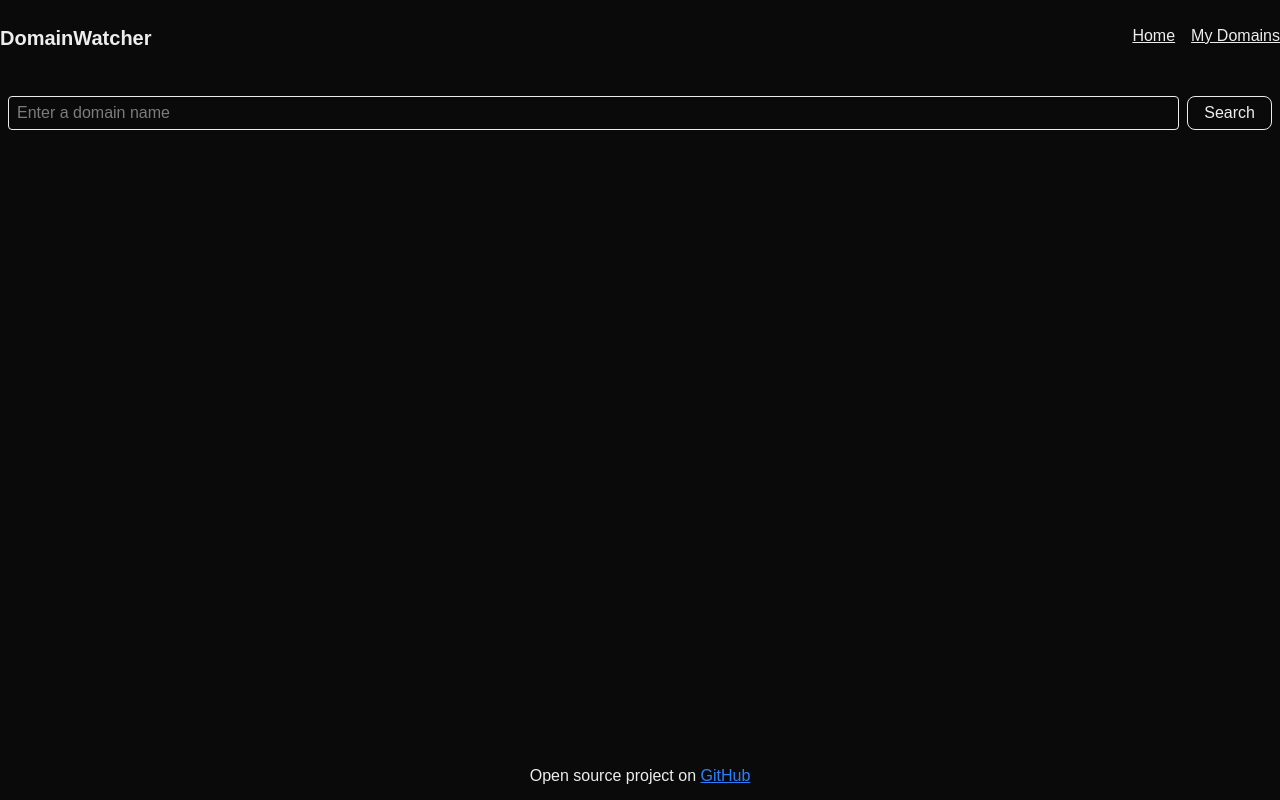
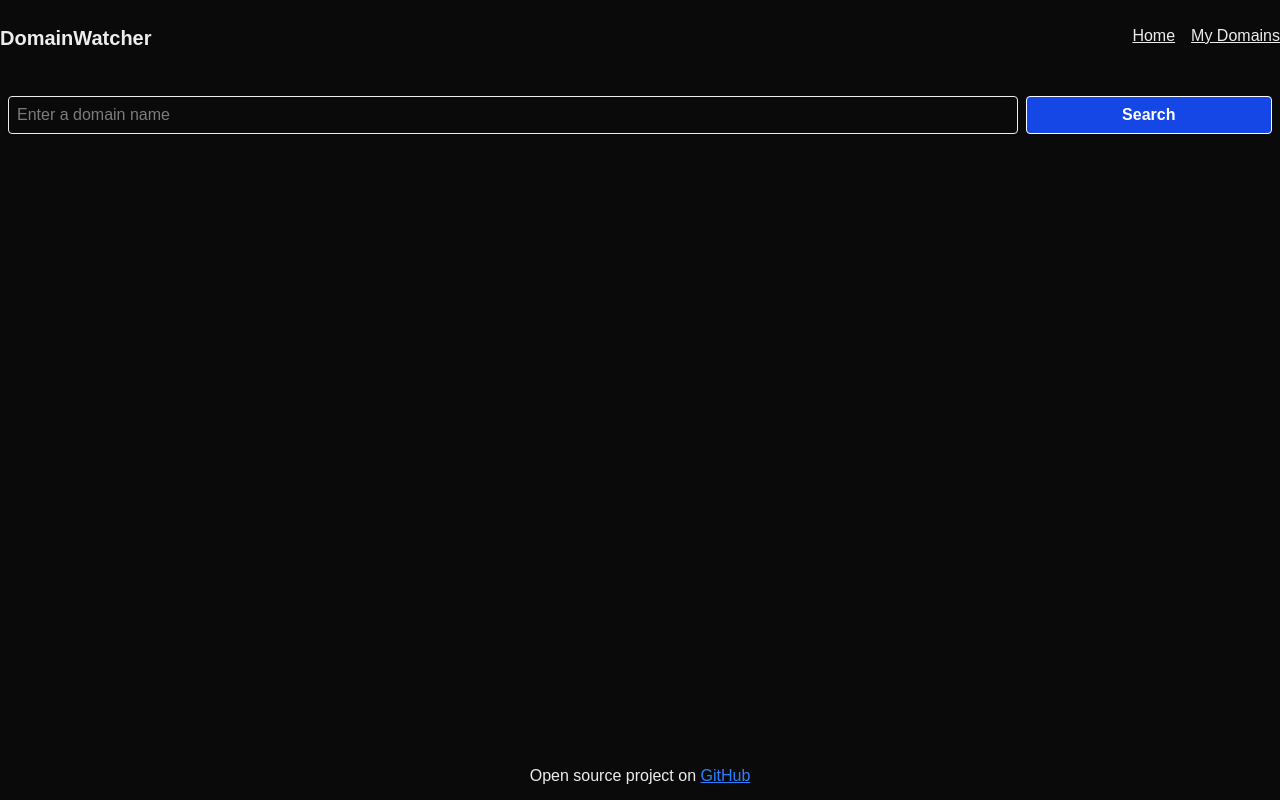
Before and after one commit to bymoxb/domainwatcher, a Next.js app in the folder app/: page / in a window 1280 px wide. Built offline with nearby package versions, Linux system fonts and the light colour scheme; no server answers.

Commit message:
app: update component styles

```diff
--- a/app/app/my-domains/page.tsx
+++ b/app/app/my-domains/page.tsx
@@ -11,7 +11,10 @@ export default function MyDomains() {
 
   return (
     <main className="h-full flex flex-col gap-4 overflow-hidden p-2">
-      <form action={searchAction} className="flex gap-2">
+      <form
+        action={searchAction}
+        className="grid sm:grid-cols-3 md:grid-cols-4 lg:grid-cols-5 gap-2"
+      >
         <Input
           type="text"
           id="email"
@@ -19,14 +22,13 @@ export default function MyDomains() {
           placeholder="Enter your email"
           required
           defaultValue={data?.ok == true ? data.data.email : ""}
-          className="flex-1"
+          className="sm:col-span-2 md:col-span-3 lg:col-span-4"
         />
 
         <Button
           type="submit"
           disabled={isSearching}
           loading={isSearching}
-          className=""
           label={isSearching ? "Searching..." : "Search"}
         />
       </form>
--- a/app/app/page.tsx
+++ b/app/app/page.tsx
@@ -10,20 +10,22 @@ export default function Home() {
 
   return (
     <main className="h-full gap-4 p-2">
-      <form action={searchAction} className="flex gap-2">
+      <form
+        action={searchAction}
+        className="grid sm:grid-cols-3 md:grid-cols-4 lg:grid-cols-5 gap-2"
+      >
         <Input
           type="text"
           id="domain"
           name="domain"
           placeholder="Enter a domain name"
           required
-          className="flex-1"
+          className="sm:col-span-2 md:col-span-3 lg:col-span-4"
         />
         <Button
           type="submit"
           disabled={isSearching}
           loading={isSearching}
-          // className="border px-2 py-1 rounded-xl cursor-pointer"
           label={isSearching ? "Searching..." : "Search"}
         />
       </form>
--- /dev/null
+++ b/app/componentes/action.button.tsx
@@ -0,0 +1,44 @@
+import { changeSubscription } from "@/actions/watcher.action";
+import { WatcherResponse } from "@/modules/watcher/application/dtos/WatcherResponse";
+import { useActionState } from "react";
+import Button from "./button";
+import Input from "./input";
+
+export default function ActionButtons({
+  watcher,
+}: {
+  watcher: WatcherResponse;
+}) {
+  const [state, action, isSubmitting] = useActionState(changeSubscription, {
+    ok: true,
+    data: watcher,
+  });
+
+  const isSubscribed = state.ok && state.data.notificationEnabled;
+
+  const buttonLabel = isSubmitting
+    ? "Please wait..."
+    : isSubscribed
+    ? "Stop notifications"
+    : "Get notified";
+
+  return (
+    <form className="w-full" action={action}>
+      <Input
+        hidden
+        name="watcherId"
+        value={state.ok ? state.data.id : ""}
+        readOnly
+      />
+
+      <Button
+        type="submit"
+        disabled={isSubmitting}
+        loading={isSubmitting}
+        label={buttonLabel}
+        severity={isSubscribed ? "danger" : "success"}
+        className="w-full"
+      />
+    </form>
+  );
+}
--- a/app/componentes/button.tsx
+++ b/app/componentes/button.tsx
@@ -18,19 +18,52 @@ const Button: React.FunctionComponent<ButtonProps> = ({
   return (
     <button
       {...props}
-      className={
-        classNames(
-          "border px-4 py-1 rounded-lg",
-          {
-            "cursor-pointer": !loading,
-            "cursor-progress": loading != undefined && loading,
-          },
-          className,
-        )}
+      className={classNames(
+        "text-white",
+        "border",
+        "px-4 py-2",
+        "rounded",
+        "focus:ring-4",
+        "focus:outline-none",
+        "shadow-xs",
+        "font-semibold",
+        "leading-5",
+        "inline-flex justify-center items-center text-center",
+        //
+        "",
+        "",
+        {
+          "cursor-pointer": !loading,
+          "cursor-progress": loading != undefined && loading,
+          "bg-blue-700 hover:bg-blue-800": severity == "brand",
+          "bg-red-700 hover:bg-red-800": severity == "danger",
+          "bg-green-700 hover:bg-green-800": severity == "success",
+        },
+        className
+      )}
     >
-      {label}
+      {loading == true && (
+        <svg
+          aria-hidden="true"
+          role="status"
+          className="w-4 h-4 me-2 text-white animate-spin"
+          viewBox="0 0 100 101"
+          fill="none"
+          xmlns="http://www.w3.org/2000/svg"
+        >
+          <path
+            d="M100 50.5908C100 78.2051 77.6142 100.591 50 100.591C22.3858 100.591 0 78.2051 0 50.5908C0 22.9766 22.3858 0.59082 50 0.59082C77.6142 0.59082 100 22.9766 100 50.5908ZM9.08144 50.5908C9.08144 73.1895 27.4013 91.5094 50 91.5094C72.5987 91.5094 90.9186 73.1895 90.9186 50.5908C90.9186 27.9921 72.5987 9.67226 50 9.67226C27.4013 9.67226 9.08144 27.9921 9.08144 50.5908Z"
+            fill="#E5E7EB"
+          />
+          <path
+            d="M93.9676 39.0409C96.393 38.4038 97.8624 35.9116 97.0079 33.5539C95.2932 28.8227 92.871 24.3692 89.8167 20.348C85.8452 15.1192 80.8826 10.7238 75.2124 7.41289C69.5422 4.10194 63.2754 1.94025 56.7698 1.05124C51.7666 0.367541 46.6976 0.446843 41.7345 1.27873C39.2613 1.69328 37.813 4.19778 38.4501 6.62326C39.0873 9.04874 41.5694 10.4717 44.0505 10.1071C47.8511 9.54855 51.7191 9.52689 55.5402 10.0491C60.8642 10.7766 65.9928 12.5457 70.6331 15.2552C75.2735 17.9648 79.3347 21.5619 82.5849 25.841C84.9175 28.9121 86.7997 32.2913 88.1811 35.8758C89.083 38.2158 91.5421 39.6781 93.9676 39.0409Z"
+            fill="currentColor"
+          />
+        </svg>
+      )}
+      <span>{label}</span>
     </button>
-  )
+  );
 };
 
 
--- a/app/componentes/domain.card.tsx
+++ b/app/componentes/domain.card.tsx
@@ -1,9 +1,11 @@
-import { changeSubscription, watchDomain } from "@/actions/watcher.action";
+import { watchDomain } from "@/actions/watcher.action";
 import { RegistryResponse } from "@/modules/registry/application/dtos/RegistryResponse";
 import { WatcherResponse } from "@/modules/watcher/application/dtos/WatcherResponse";
 import { useActionState, useOptimistic } from "react";
+import ActionButtons from "./action.button";
 import Button from "./button";
 import Input from "./input";
+import LinkButton from "./link.button";
 
 export function DomainCard({
   data,
@@ -30,7 +32,7 @@ export function DomainCard({
   }
 
   return (
-    <main className="grid grid-cols-2 shadow-md p-4 rounded-xl">
+    <main className="grid grid-cols-2 gap-x-2 shadow-md p-4 rounded-xl">
       <span className="col-span-2 font-bold text-xl text-center font-mono">
         {registry.domain}
       </span>
@@ -65,7 +67,10 @@ export function DomainCard({
       {/*  */}
       {/*  */}
       {actions.includes("notify") && (
-        <form className="col-span-2 flex gap-2 mt-2" action={watchAction}>
+        <form
+          className="col-span-2 w-full grid sm:grid-cols-2 gap-2 mt-2"
+          action={watchAction}
+        >
           <Input type="hidden" name="registryId" value={data.id} />
           <Input
             id="email"
@@ -85,63 +90,22 @@ export function DomainCard({
       )}
       {
         <div className="col-span-2 flex items-center text-center my-2 py-2 border-y border-gray-400">
-          <a
-            className="flex-1"
+          <LinkButton
             href={`https://client.rdap.org/?type=domain&object=${registry.domain}`}
-            target="_blank"
-            rel="noopener noreferrer"
-          >
-            RDAP
-          </a>
-          <a
-            className="flex-1"
+            text="RDAP"
+          />
+          <LinkButton
+            text="WHOIS"
             href={`https://who.is/whois/${registry.domain}`}
-            target="_blank"
-            rel="noopener noreferrer"
-          >
-            WHOIS
-          </a>
+          />
         </div>
       }
       {actions.includes("actions") && watcher != null && (
-        <div className="col-span-2 flex items-center mx-auto my-2">
+        <div className="col-span-2 w-full my-2">
           <ActionButtons watcher={watcher} />
         </div>
       )}
     </main>
-  );
-}
-
-function ActionButtons({ watcher }: { watcher: WatcherResponse }) {
-  const [state, action, isSubmitting] = useActionState(changeSubscription, {
-    ok: true,
-    data: watcher,
-  });
-
-  const isSubscribed = state.ok && state.data.notificationEnabled;
-
-  const buttonLabel = isSubmitting
-    ? "Please wait..."
-    : isSubscribed
-    ? "Stop notifications"
-    : "Get notified";
-
-  return (
-    <form action={action}>
-      <Input
-        hidden
-        name="watcherId"
-        value={state.ok ? state.data.id : ""}
-        readOnly
-      />
-
-      <Button
-        type="submit"
-        disabled={isSubmitting}
-        loading={isSubmitting}
-        label={buttonLabel}
-      />
-    </form>
   );
 }
 
--- a/app/componentes/input.tsx
+++ b/app/componentes/input.tsx
@@ -11,9 +11,12 @@ const Input: React.FunctionComponent<InputProps> = ({
   return (
     <input
       {...props}
-      className={classNames("border rounded px-2 py-1", className)}
+      className={classNames(
+        "border rounded shadow-sm focus:ring-1 px-2 py-1",
+        className
+      )}
     />
-  )
+  );
 }
 
 export default Input;
--- /dev/null
+++ b/app/componentes/link.button.tsx
@@ -0,0 +1,34 @@
+export default function LinkButton({
+  href,
+  text,
+}: {
+  href: string;
+  text: string;
+}) {
+  return (
+    <a
+      className="inline-flex flex-1 items-center justify-center cursor-pointer hover:underline"
+      target="_blank"
+      rel="noopener noreferrer"
+    >
+      {text}
+      <svg
+        className="w-4 h-4 ms-2"
+        aria-hidden="true"
+        xmlns="http://www.w3.org/2000/svg"
+        width="24"
+        height="24"
+        fill="none"
+        viewBox="0 0 24 24"
+      >
+        <path
+          stroke="currentColor"
+          strokeLinecap="round"
+          strokeLinejoin="round"
+          strokeWidth="2"
+          d="M18 14v4.833A1.166 1.166 0 0 1 16.833 20H5.167A1.167 1.167 0 0 1 4 18.833V7.167A1.166 1.166 0 0 1 5.167 6h4.618m4.447-2H20v5.768m-7.889 2.121 7.778-7.778"
+        />
+      </svg>
+    </a>
+  );
+}
```
